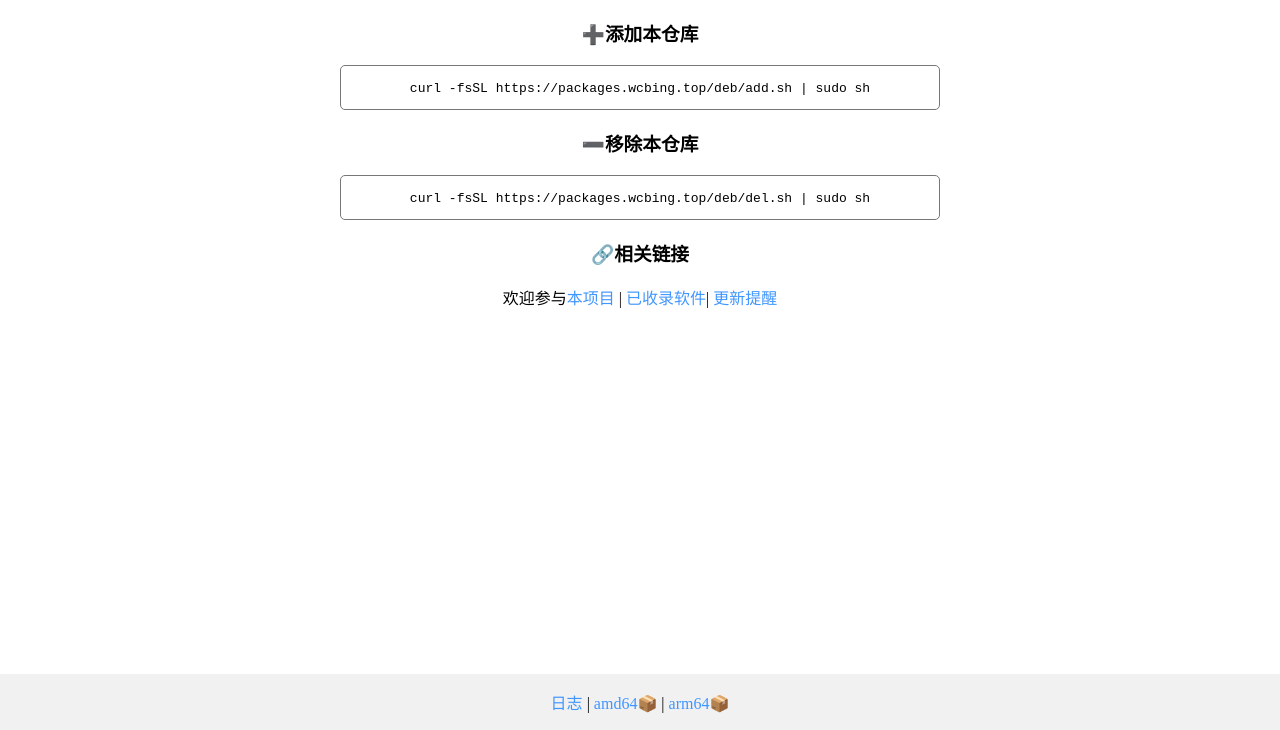
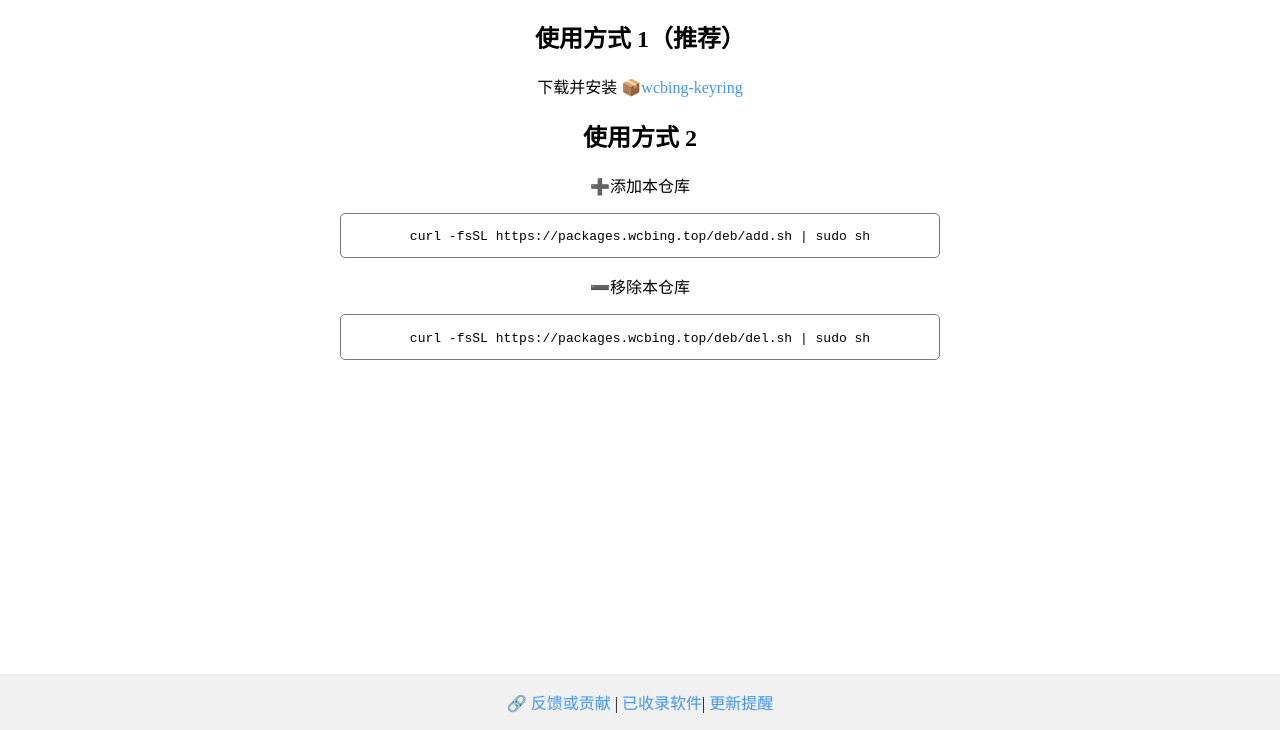
Before and after one commit to wcbing/wcbing-apt-repo, a plain HTML site: page deb/index.html in a window 1280 px wide. Shown: the part 70-800 px from the top of the page. Drawn offline with Linux system fonts and the light colour scheme.

Commit message:
docs: update usage

```diff
--- a/deb/index.html
+++ b/deb/index.html
@@ -37,24 +37,21 @@
 
 <body>
     <h1>wcbing 的 APT 软件源</h1>
-    <h3>➕添加本仓库</h3>
+    <h2>使用方式 1（推荐）</h2>
+    下载并安装 <a href="wcbing-keyring.deb" title="卸载该包即可移除仓库">📦wcbing-keyring</a>
+    <h2>使用方式 2</h2>
+    ➕添加本仓库
     <p class="code-blocks">
         <code>curl -fsSL https://packages.wcbing.top/deb/add.sh | sudo sh</code>
     </p>
-    <h3>➖移除本仓库</h3>
+    ➖移除本仓库
     <p class="code-blocks">
         <code>curl -fsSL https://packages.wcbing.top/deb/del.sh | sudo sh</code>
     </p>
-    <h3>🔗相关链接</h3>
-    <p>
-        欢迎参与<a href="https://github.com/wcbing/wcbing-apt-repo">本项目</a> |
+    <div class="footer">
+        🔗 <a href="https://github.com/wcbing/wcbing-apt-repo">反馈或贡献</a> |
         <a href="https://github.com/wcbing/wcbing-apt-repo#已收录软件">已收录软件</a>|
-        <a href="https://t.me/wcbing_apt_repo">更新提醒</a>
-    </p>
-    <div class="footer">
-        <a href="status/">日志</a> |
-        <a href="amd64/Packages">amd64📦</a> |
-        <a href="arm64/Packages">arm64📦</a>
+        <a href="https://t.me/wcbing_apt_repo" title="Telegram 频道">更新提醒</a>
     </div>
 </body>
 
```
Also changed, not shown: 3 other files.
